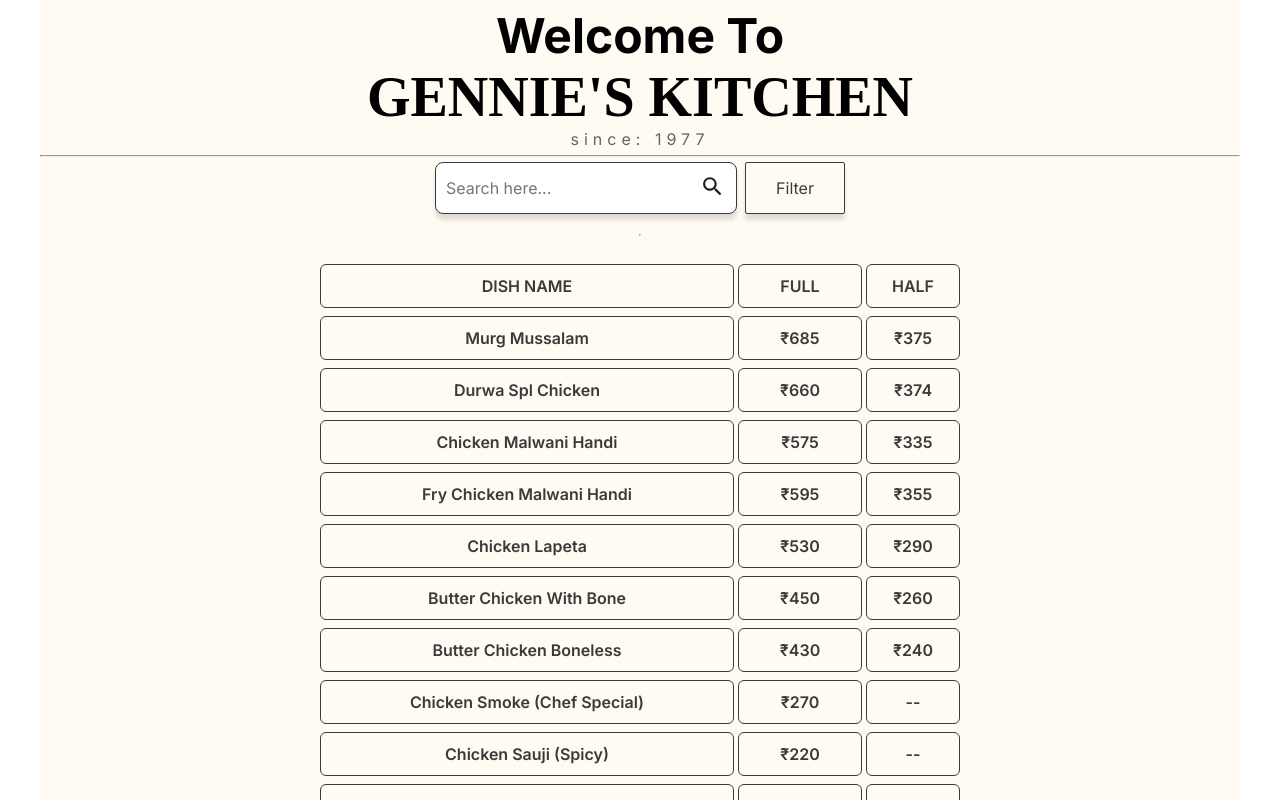
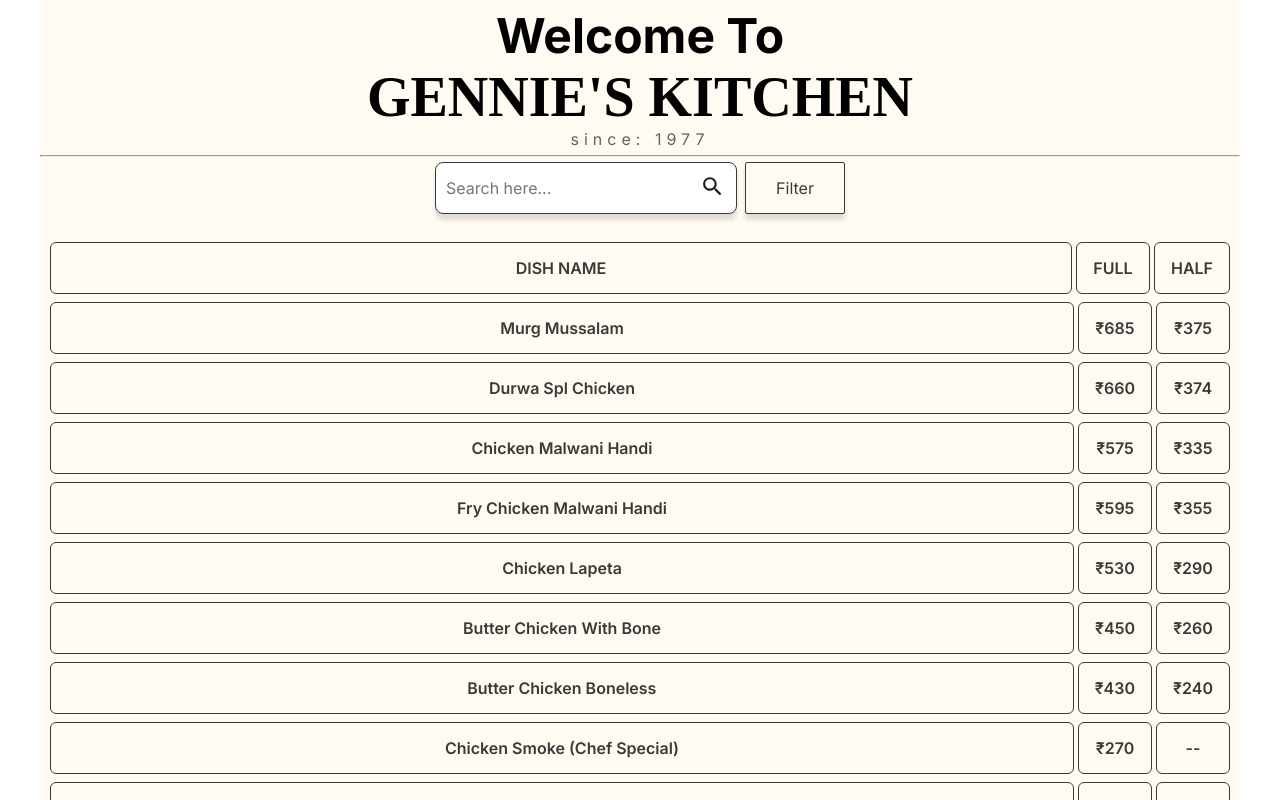
Before and after one commit to Saumya-Kanti-Sarma/meta-menus, a React (Vite) app in the folder frontend/: page / in a window 1280 px wide. Built offline with nearby package versions, Linux system fonts and the light colour scheme; a web font is replaced by a local one.

Commit message:
added few twigs

```diff
--- a/frontend/src/components/Mainbody/MainBody.module.css
+++ b/frontend/src/components/Mainbody/MainBody.module.css
@@ -3,9 +3,11 @@
   flex-direction: column;
   align-items: center;
   justify-content: start;
-  width: 100%;
+  width: calc(100% - 20px);
   margin-top: 5px;
   padding: 0;
+  padding-left: 10px;
+  padding-right: 15px;
   height: calc(100dvh - 155px);
   /* background-color: orange; */
   overflow: auto;
@@ -72,9 +74,9 @@
 
 .dishList {
   width: 100%;
-  max-width: 640px;
   display: flex;
   flex-direction: column;
   gap: 0;
   height: cal;
+  overflow: auto;
 }
--- a/frontend/src/components/Mainbody/MainBody.tsx
+++ b/frontend/src/components/Mainbody/MainBody.tsx
@@ -31,14 +31,11 @@ const MainBody = () => {
         />
       </div>
 
-      <br />
-      <hr />
-      <br />
+      {/* Table Heading */}
+      <div className={styles.dishList}>
 
-      <div className={styles.dishList}>
-        {/* Table Heading */}
+        <br />
         <ViewDish heading />
-
         {/* Menu Rows */}
         {all_menus.map((item, index) => (
           <ViewDish
@@ -46,13 +43,21 @@ const MainBody = () => {
             name={item.dishName}
             fullPrice={`₹${item.fullPlate}`}
             halfPrice={`${item.halfPlate ? "₹" + item.halfPlate : "--"}`}
-            description={item.description}
+            isVeg={item.is_veg}
             isOpen={openIndex === index}
             onToggle={() =>
               setOpenIndex(prev => (prev === index ? null : index))
             }
           />
         ))}
+        <br />
+        <br />
+        <br />
+        <br />
+        <br />
+        <br />
+        <br />
+        <br />
       </div>
     </main>
   )
--- a/frontend/src/components/ViewDish/ViewDish.module.css
+++ b/frontend/src/components/ViewDish/ViewDish.module.css
@@ -21,11 +21,12 @@
   display: inline-flex;
   align-items: center;
   justify-content: center;
-  height: 42px;
-  padding: 0 16px;
+  min-height: 42px;
+  padding: 4px 16px;
   border: 1px solid var(--dark);
   border-radius: 6px;
   font-weight: 600;
+  text-align: center;
   background-color: var(--light);
 }
 
@@ -37,12 +38,12 @@
 
 .fullPrice {
   color: var(--dark);
-  min-width: 90px;
+  min-width: 40px;
 }
 
 .halfPrice {
   color: var(--dark);
-  min-width: 60px;
+  min-width: 40px;
 }
 
 .name.active,
@@ -50,7 +51,6 @@
 .halfPrice.active {
   background-color: var(--red);
   color: var(--light);
-  transform: scale(1.03);
   box-shadow: 0 6px 4px rgba(0, 0, 0, 0.123);
 }
 
@@ -68,6 +68,7 @@
   border-radius: 8px;
   padding: 16px;
   margin-top: 14px;
+  margin-bottom: 20px;
   box-shadow: 0 6px 4px rgba(0, 0, 0, 0.123);
 }
 
@@ -96,11 +97,6 @@
   color: #555;
 }
 
-.aboutDish {
-  height: 80px;
-  overflow: auto;
-}
-
 /* Ratings */
 .ratings {
   display: flex;
@@ -118,6 +114,39 @@
   color: #777;
   margin: 0;
 }
+
+/* Veg / Non-Veg Badge */
+.vegDish,
+.nonVeg {
+  display: inline-flex;
+  align-items: center;
+  gap: 6px;
+  font-size: 13px;
+  font-weight: 600;
+  text-transform: uppercase;
+  margin-top: 6px;
+}
+
+/* Green dot */
+.vegDish::before {
+  content: "";
+  width: 10px;
+  height: 10px;
+  background-color: #1faa59;
+  /* veg green */
+  border-radius: 2px;
+}
+
+/* Red dot */
+.nonVeg::before {
+  content: "";
+  width: 10px;
+  height: 10px;
+  background-color: #d90429;
+  /* non-veg red */
+  border-radius: 2px;
+}
+
 
 @media (max-width: 420px) {
 
--- a/frontend/src/components/ViewDish/ViewDish.tsx
+++ b/frontend/src/components/ViewDish/ViewDish.tsx
@@ -6,7 +6,7 @@ type ViewDishProps = {
   fullPrice?: string
   stars?: number
   totalRatings?: number
-  description?: string
+  isVeg?: boolean
   heading?: boolean
   isOpen?: boolean
   onToggle?: () => void
@@ -18,7 +18,7 @@ const ViewDish = ({
   fullPrice = "FULL",
   stars = 5,
   totalRatings = 543,
-  description,
+  isVeg,
   heading = false,
   isOpen = false,
   onToggle
@@ -65,7 +65,7 @@ const ViewDish = ({
             </div>
 
             <h1>{name}</h1>
-            <p className={Styles.aboutDish}>{description}</p>
+            <p className={isVeg ? Styles.vegDish : Styles.nonVeg}>{isVeg ? "veg" : "non-veg"}</p>
           </div>
         </div>
       )}
```
